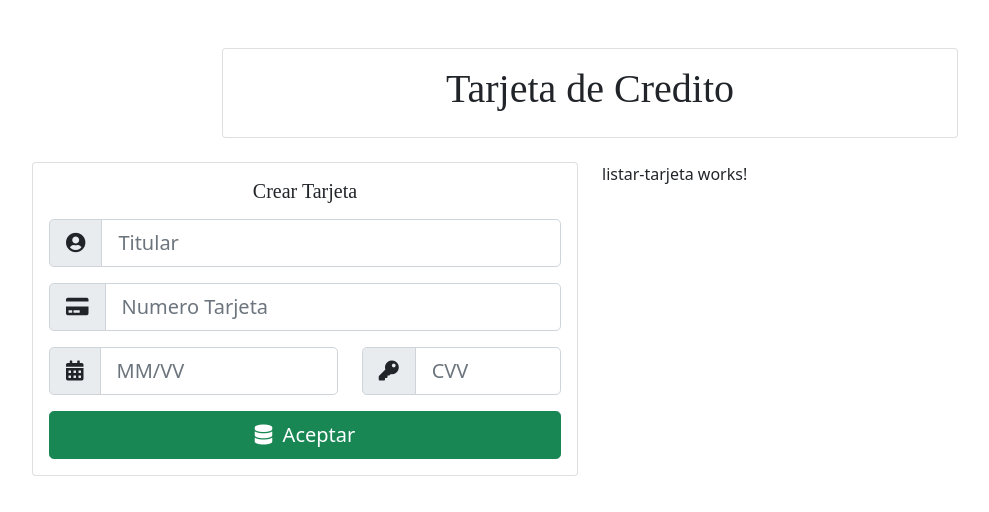
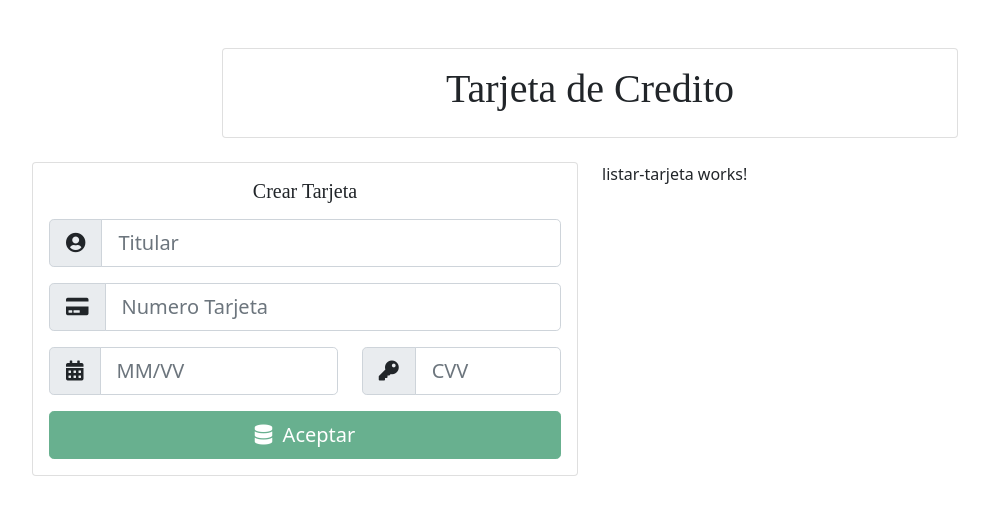
Before and after one commit to Daniel151505/Aplicacion-Tarjeta-de-Credito, an Angular app in the folder Aplicacion-Tarjeta-de-Credito/: page / in a window 1280 px wide. Shown: the top 512 px of the page, without its empty margins (50-1039 px from the left). Built offline with nearby package versions, Linux system fonts and the light colour scheme; a web font is replaced by a local one.

Commit message:
Validando Boton

```diff
--- a/Aplicacion-Tarjeta-de-Credito/src/app/components/crear-tarjeta/crear-tarjeta.component.html
+++ b/Aplicacion-Tarjeta-de-Credito/src/app/components/crear-tarjeta/crear-tarjeta.component.html
@@ -42,7 +42,7 @@
                 </div>
             </div>
             <div class="d-grid gap-2">
-                <button class="btn btn-success btn-lg" type="submit"><i class="fas fa-database"></i>&nbsp; Aceptar</button>
+                <button [disabled]="form.invalid" class="btn btn-success btn-lg" type="submit"><i class="fas fa-database"></i>&nbsp; Aceptar</button>
               </div>
         </form>
     </div>
```
